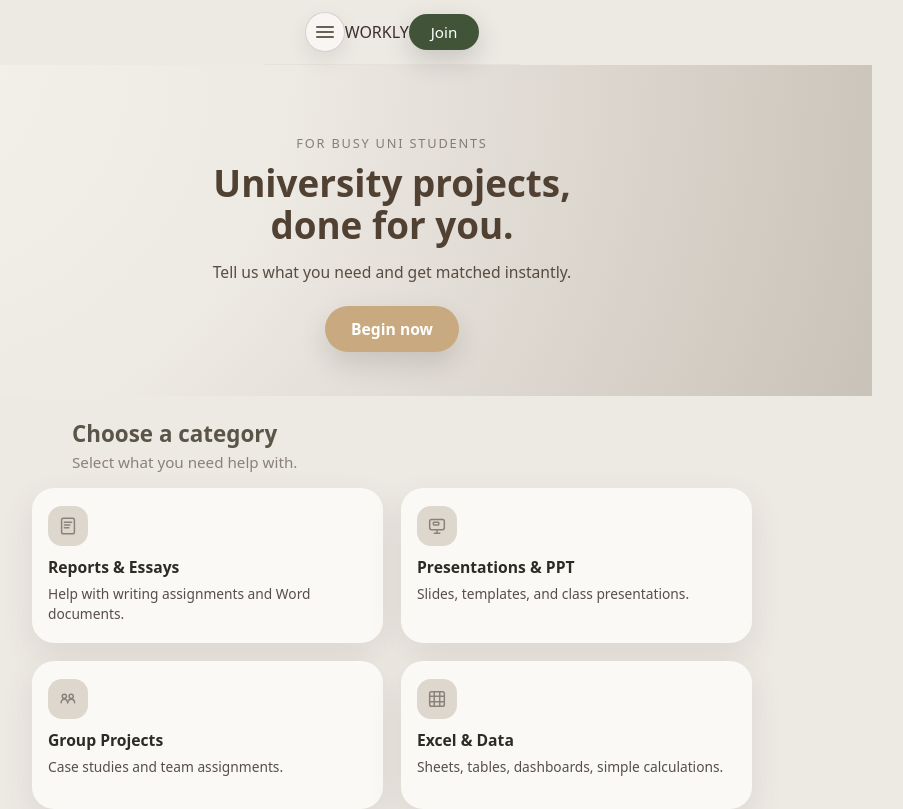
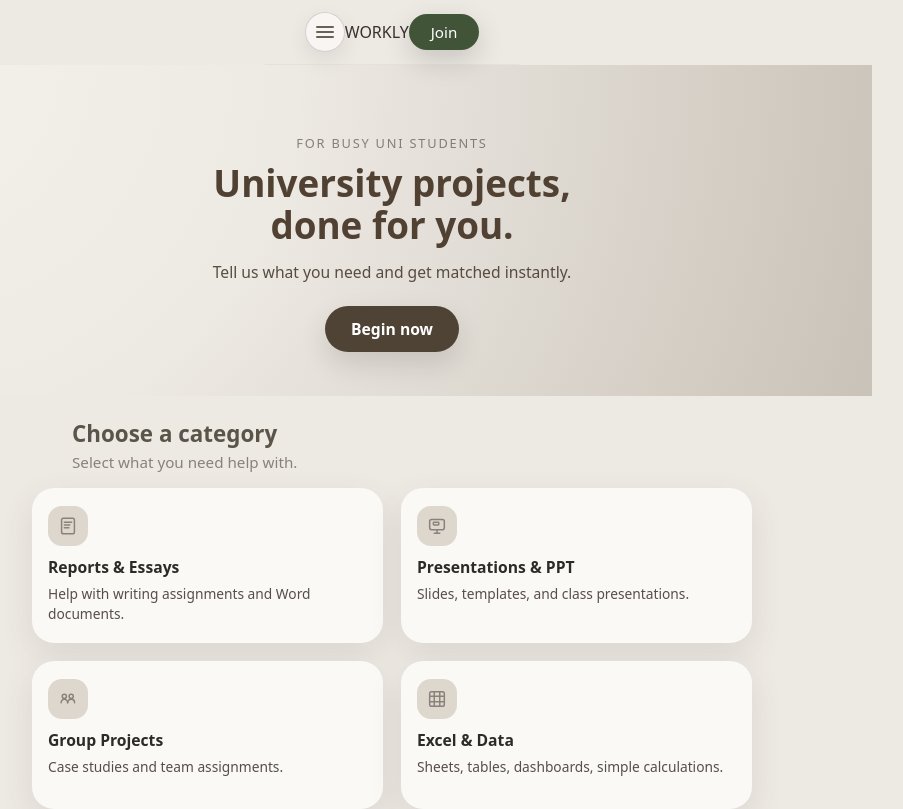
Before and after one commit to SEBRAHEIM/workly-landing, a Next.js app: page / in a window 1280 px wide. Shown: the top 809 px of the page, without its empty margins (248-1151 px from the left). Built offline with nearby package versions, Linux system fonts and the light colour scheme.

Commit message:
Match hero Begin now button color with footer Join now

```diff
--- a/styles/globals.css
+++ b/styles/globals.css
@@ -2044,3 +2044,16 @@ body {
 .home-hero-button:hover {
   filter: brightness(0.95);
 }
+
+
+/* WORKLY hero CTA color override */
+section.home-hero-v3 button,
+section.home-hero-v3 .home-hero-button {
+  background: #4F4336;
+  color: #ffffff;
+}
+
+section.home-hero-v3 button:hover,
+section.home-hero-v3 .home-hero-button:hover {
+  background: #44382C;
+}
```
